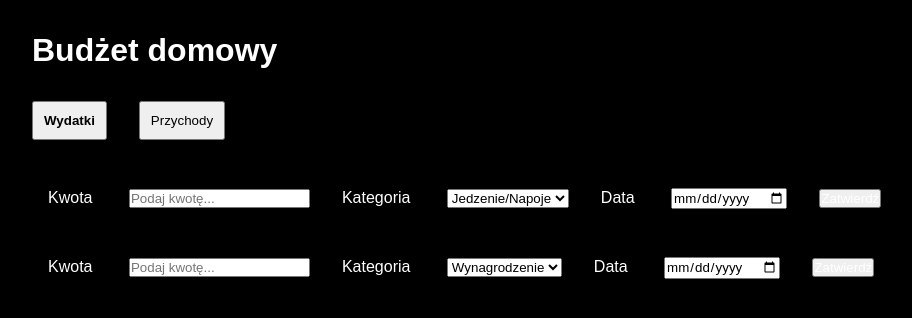
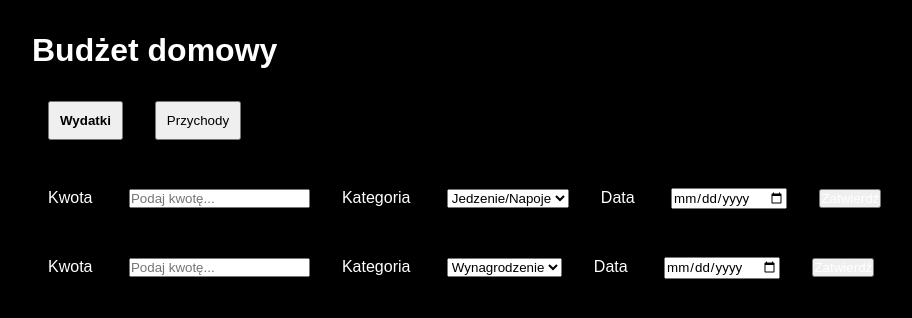
Before and after one commit to infoshareacademy/jfdzr5-pierwsza-linia-frontu, a React (Create React App) app: page / in a window 1280 px wide. Shown: the top 318 px of the page, without its empty margins (16-928 px from the left). Built offline with nearby package versions, Linux system fonts and the light colour scheme; the HTML template or start-up script is replaced by a standard one.

Commit message:
changes in budgetform

```diff
--- a/src/App.js
+++ b/src/App.js
@@ -23,6 +23,9 @@ function App() {
   const handleIncomesSubmit = (income) => {
     setIncomes([...incomes, income])
   }
+
+
+
   return (
     <>
       {/* <MainPage /> */}
--- a/src/components/Budget/BudgetFormExpenses.js
+++ b/src/components/Budget/BudgetFormExpenses.js
@@ -21,7 +21,8 @@ function BudgetFormExpenses(props) {
         })
 
     }
-    return <form className='budget-form' onSubmit={handleSubmit}>
+    return <>
+        <form className='budget-form' onSubmit={handleSubmit}>
             <label>Kwota </label>
             <input
                 type="number"
@@ -58,6 +59,8 @@ function BudgetFormExpenses(props) {
 
 
         </form>
+
+    </>
 }
 
 export default BudgetFormExpenses;
--- a/src/components/Budget/BudgetHeader.js
+++ b/src/components/Budget/BudgetHeader.js
@@ -1,8 +1,13 @@
 import React from "react";
+import BudgetFormExpenses from "./BudgetFormExpenses";
+import BudgetFormIncomes from "./BudgetFormIncomes";
+import ExpensesList from "./ExpensesList";
+import IncomesList from "./IncomeList";
 
 export class MyButton extends React.Component {
     constructor(props) {
         super(props);
+
         this.state = { chosen: "wydatki" };
 
         this.handleClick = this.handleClick.bind(this);
@@ -14,16 +19,24 @@ export class MyButton extends React.Component {
         });
     }
 
+
+
     render() {
         return (
             <>
                 <h1>Budżet domowy</h1>
-                <button className={`button ${this.state.chosen === "wydatki" ? "chosen" : ""}`} onClick={() => this.handleClick("wydatki")}>
-                    Wydatki
-                </button>
-                <button className={`button ${this.state.chosen === "przychody" ? "chosen" : ""}`} onClick={() => this.handleClick("przychody")}>
-                    Przychody
-                </button>
+                <div>
+                    <button className={`button expenses ${this.state.chosen === "wydatki" ? "chosen" : ""}`} onClick={() => this.handleClick("wydatki")}>
+                        Wydatki
+                    </button>
+                    <button className={`button incomes ${this.state.chosen === "przychody" ? "chosen" : ""}`} onClick={() => this.handleClick("przychody")}>
+                        Przychody
+                    </button>
+                </div>
+
+
+
+
 
             </>
         );
```
Lines whose indentation alone changed are shown as unchanged.
